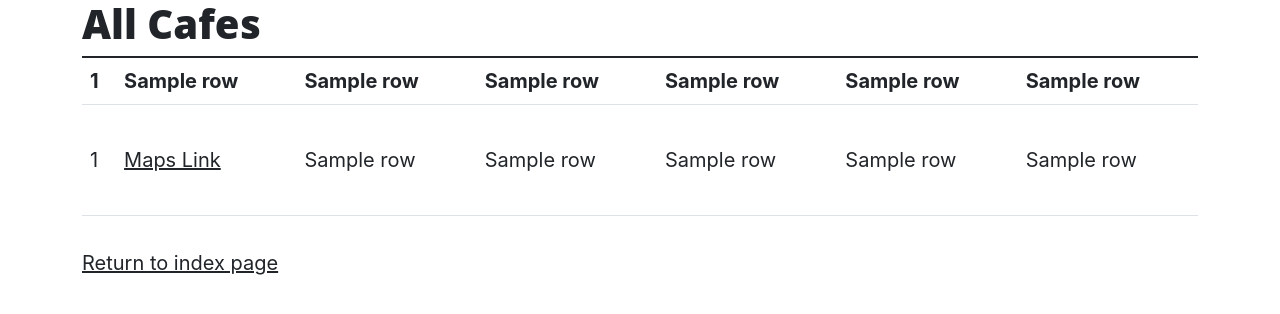
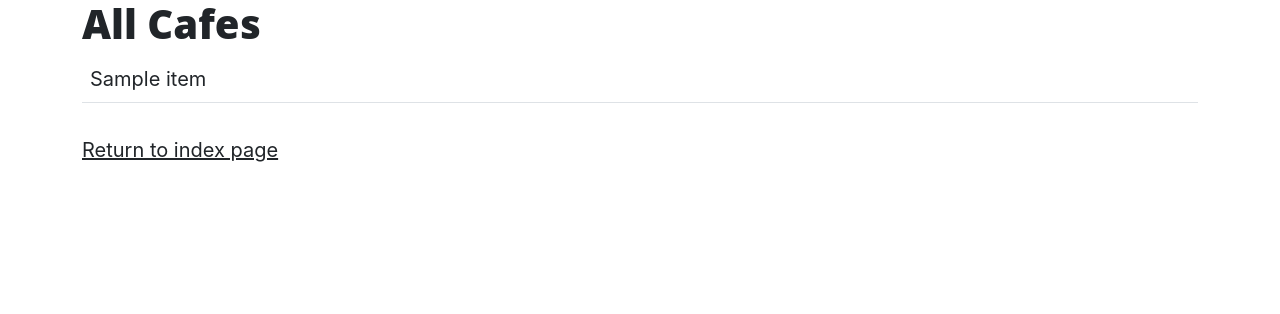
Before and after one commit to ashjorda/100-Days-Of-Code, a Flask app: template Day-62-Coffee-WIFI-Project/templates/cafes.html in a window 1280 px wide. Shown: the top 314 px of the page. Run offline with Flask 3, Linux system fonts and the light colour scheme; the template is opened without the code that fills it: most values are stand-ins (such as "Sample title", 1, 10 or a date in 2020); some libraries are stand-ins or nearby versions.

Commit message:
refactor: Simplified the table logic as per the solution files.

```diff
--- a/Day-62-Coffee-WIFI-Project/templates/cafes.html
+++ b/Day-62-Coffee-WIFI-Project/templates/cafes.html
@@ -9,35 +9,17 @@
 
       <h1>All Cafes</h1>
 
-	  <table class="table">
-          <!-- This is where you will write the code to render a Bootstrap
-          Table that contains all the information from the
-          cafe-data.csv file. -->
-          <thead class="table-group-divider">
-            <tr>
-              <th scope="col">{{ cafes[0][0] }}</th>
-              <th scope="col">{{ cafes[0][1] }}</th>
-              <th scope="col">{{ cafes[0][2] }}</th>
-              <th scope="col">{{ cafes[0][3] }}</th>
-              <th scope="col">{{ cafes[0][4] }}</th>
-              <th scope="col">{{ cafes[0][5] }}</th>
-              <th scope="col">{{ cafes[0][6] }}</th>
-            </tr>
-          </thead>
-          <tbody>
-            {% for shop in cafes[1:] %}
-              <tr>
-              <td><p>{{ shop[0] }}</p></td>
-              <td><p><a href="{{ shop[1] }}">Maps Link</a></p></td>
-              <td><p>{{ shop[2] }}</p></td>
-              <td><p>{{ shop[3] }}</p></td>
-              <td><p>{{ shop[4] }}</p></td>
-              <td><p>{{ shop[5] }}</p></td>
-              <td><p>{{ shop[6] }}</p></td>
-            </tr>
-            {% endfor %}
-          </tbody>
-  	  </table>
+	  <table class="table" style="color: white">
+        {% for row in cafes %}
+        <tr>
+          {% for item in row %} {% if item[0:4] == "http" %}
+          <td><a href="{{ item }}">Maps Link</a></td>
+          {% else %}
+          <td>{{ item }}</td>
+          {% endif %} {% endfor %}
+        </tr>
+        {% endfor %}
+      </table>
 
       <p><a href="{{ url_for('home') }}">Return to index page</a></p>
 
```
